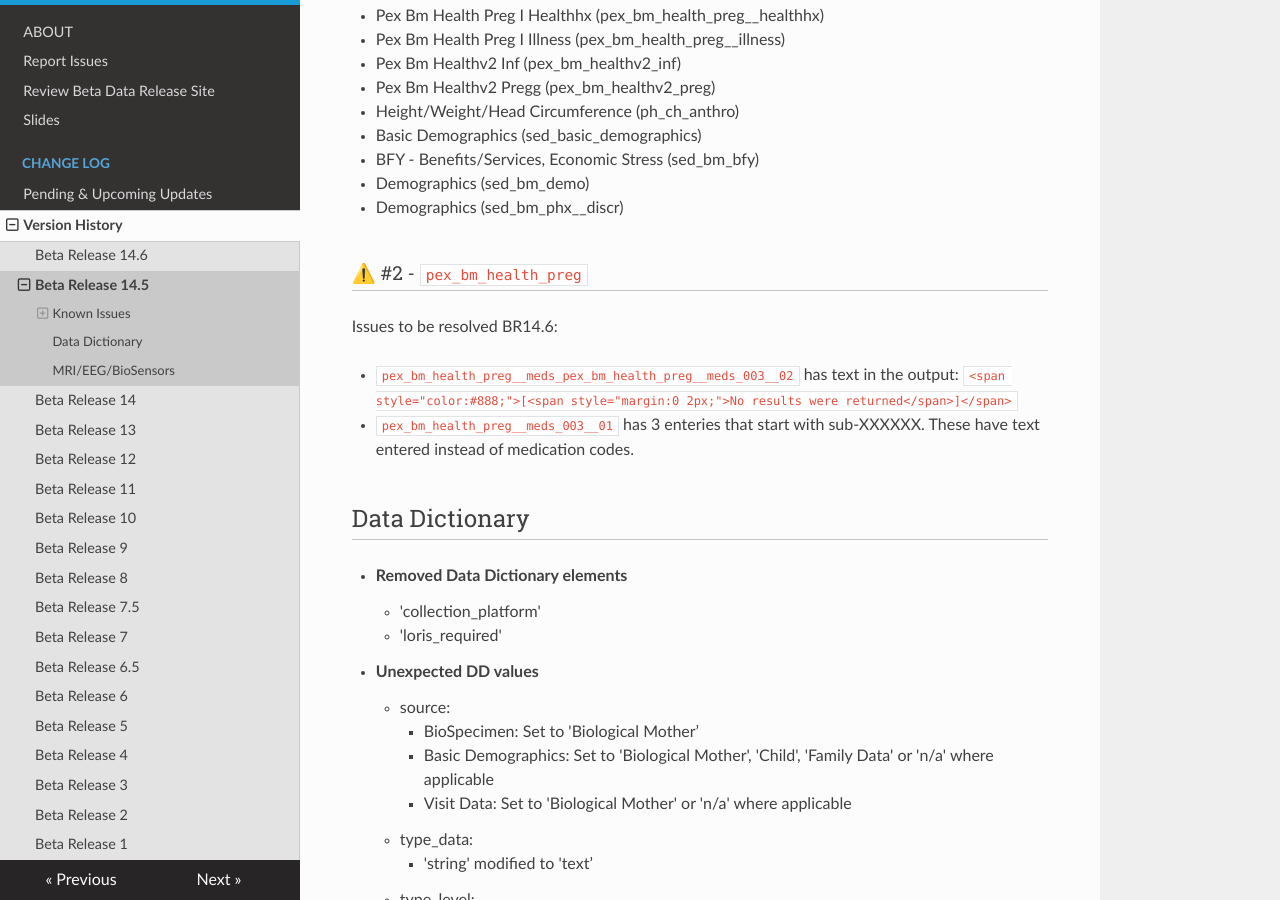
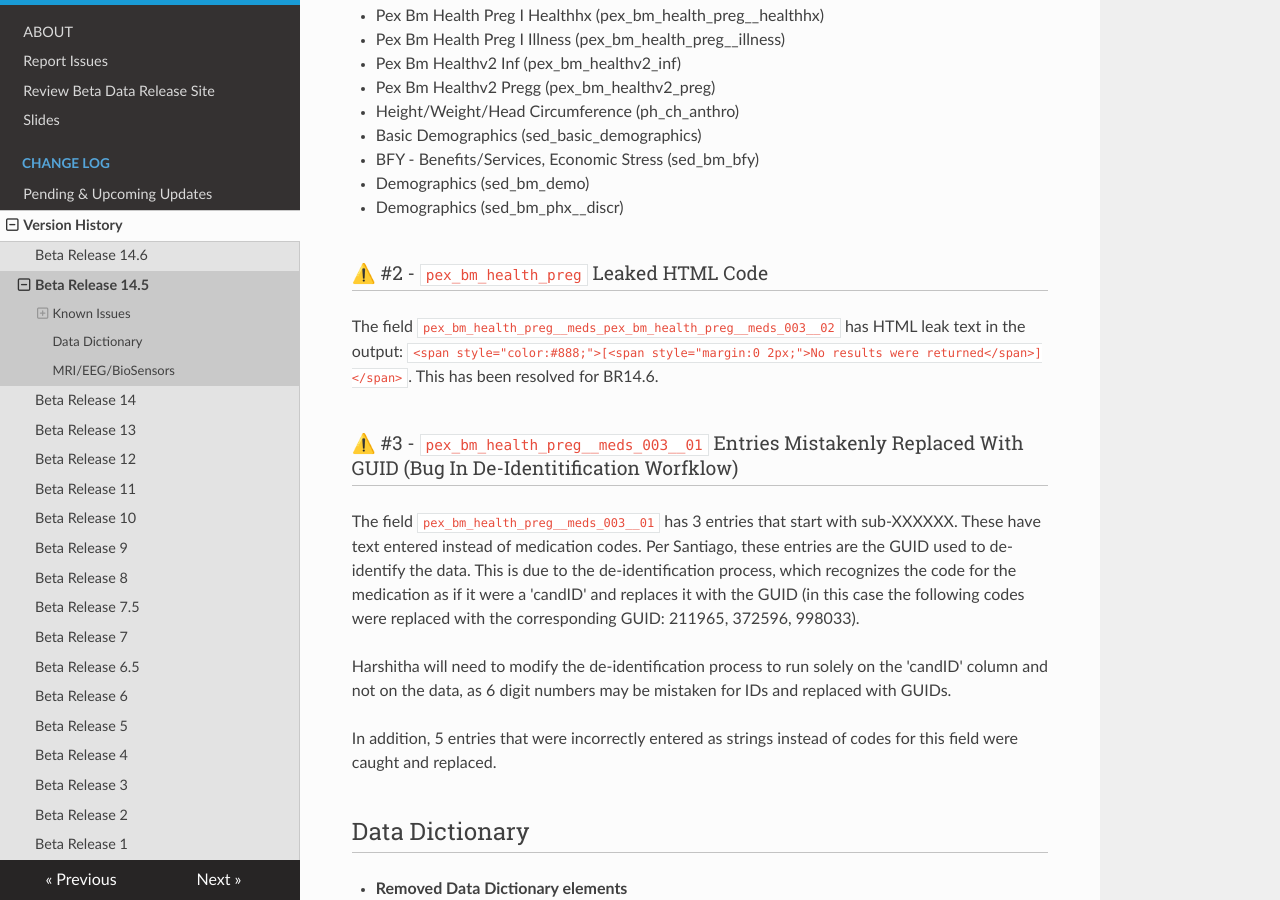
Before and after one commit to DCAN-Labs/hbcd-docs-internal, an MkDocs documentation site: the page built from docs/changelog/versions/BR14.5.md, in a window 1280 px wide and 900 px high, scrolled down 775 px. Built offline with MkDocs 1.6.1, drawn with Linux system fonts in a browser that asks for light colours; nearby versions of some CDN libraries.

Commit message:
add additional info to BR14.5 known issues #3

```diff
--- a/docs/changelog/versions/BR14.5.md
+++ b/docs/changelog/versions/BR14.5.md
@@ -22,12 +22,15 @@ This is due to an adjustment done to multi-select fields, whereby fields with mu
 * Demographics (sed_bm_demo)
 * Demographics (sed_bm_phx__discr)
 
-### ⚠️ #2 - `pex_bm_health_preg`
+### ⚠️ #2 - `pex_bm_health_preg` Leaked HTML Code
+The field `pex_bm_health_preg__meds_pex_bm_health_preg__meds_003__02` has HTML leak text in the output: `<span style="color:#888;">[<span style="margin:0 2px;">No results were returned</span>]</span>`. This has been resolved for BR14.6.
 
-Issues to be resolved BR14.6:
+### ⚠️ #3 - `pex_bm_health_preg__meds_003__01` Entries Mistakenly Replaced With GUID (Bug In De-Identitification Worfklow)
+The field `pex_bm_health_preg__meds_003__01` has 3 entries that start with sub-XXXXXX. These have text entered instead of medication codes. Per Santiago, these entries are the GUID used to de-identify the data. This is due to the de-identification process, which recognizes the code for the medication as if it were a 'candID' and replaces it with the GUID (in this case the following codes were replaced with the corresponding GUID: 211965, 372596, 998033).
 
- - `pex_bm_health_preg__meds_pex_bm_health_preg__meds_003__02` has text in the output: `<span style="color:#888;">[<span style="margin:0 2px;">No results were returned</span>]</span>`
- - `pex_bm_health_preg__meds_003__01` has 3 enteries that start with sub-XXXXXX. These have text entered instead of medication codes.
+Harshitha will need to modify the de-identification process to run solely on the 'candID' column and not on the data, as 6 digit numbers may be mistaken for IDs and replaced with GUIDs.
+
+In addition, 5 entries that were incorrectly entered as strings instead of codes for this field were caught and replaced.
 
 ## Data Dictionary
 
```
